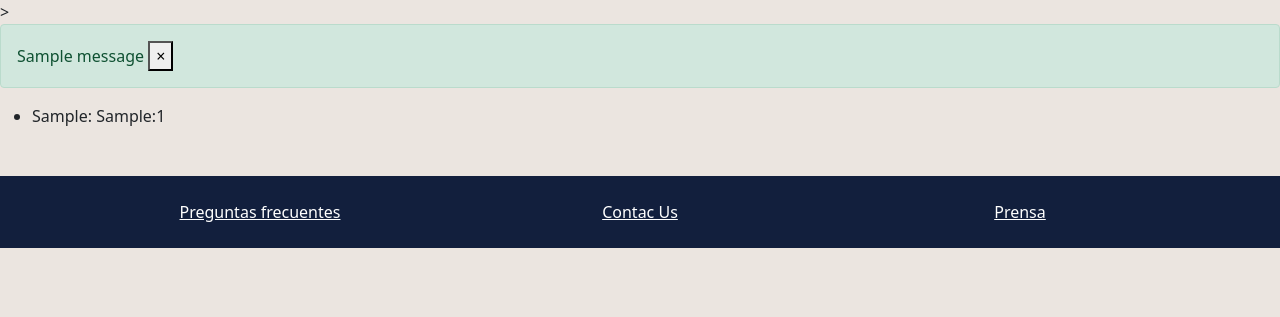
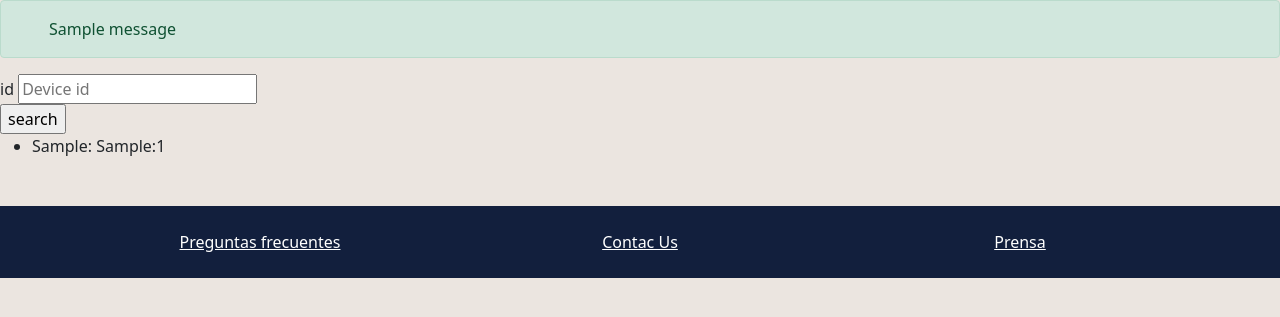
Before and after one commit to lemejiamo/IOT_Solutions, a Flask app: page /user_home in a window 1280 px wide. Shown: the part 106-423 px from the top of the page. Run offline with Flask 2, Linux system fonts and the light colour scheme; a user stored in the database is signed in; tables that the repository leaves empty hold one stand-in row (values such as "Sample post"); one stand-in notice (Sample message) is shown.

Commit message:
Graph and tables

```diff
--- a/api/v1/templates/base.html
+++ b/api/v1/templates/base.html
@@ -52,25 +52,26 @@
                 </ul>
             </div>
         </div>
-        </nav>>
+        </nav>
+        </header>
     <!--------------------- /HEADER ------------------------------>
     {% with messages = get_flashed_messages(with_categories=true) %}
         {% if messages %}
             {% for category, message in messages %}
             {% if category == 'error' %}
-                <div class="alert alert-danger alter-dismissable fade show" role="alert">
+                <div class="alert alert-danger" role="alert">
                     {{ message}}
                     <button type="button" class="close" data-dismiss="alert">
                         <span aria-hidden="true">&times;</span>
                     </button>
                 </div>
         {% else %}
-            <div class="alert alert-success alter-dismissable fade show" role="alert">
-                {{ message}}
-                <button type="button" class="close" data-dismiss="alert">
-                    <span aria-hidden="true">&times;</span>
-                </button>
+        <div class="alert alert-success d-flex align-items-center" role="alert">
+            <svg class="bi flex-shrink-0 me-2" width="24" height="24" role="img" aria-label="Success:"><use xlink:href="#check-circle-fill"/></svg>
+            <div>
+              {{ message }}
             </div>
+        </div>
             {% endif %}
             {% endfor %}
         {% endif %}
--- a/api/v1/templates/user_home.html
+++ b/api/v1/templates/user_home.html
@@ -1,6 +1,13 @@
 {% extends "base.html" %}
 {% block title %}Campus SignUp{% endblock %}
 {% block content %}
+    <form method="POST">
+        <div class="form-group">
+            <label for="id">id</label>
+            <input type="text" class="controls" id="id" name="id" placeholder="Device id">
+        </div>
+        <input class="button" type="submit" value="search">
+    </form>
     <ul>
         {% for device in devices %}
         <li>
--- a/api/v1/views/views.py
+++ b/api/v1/views/views.py
@@ -1,17 +1,59 @@
 from hashlib import new
-from flask import request, make_response, jsonify, render_template, flash
+from flask import request, render_template, flash, redirect, url_for
 from api.v1.views import views
 from models.users import User
 from models import storage
 from flask_login import login_required, current_user
-
+import pandas as pd
+import matplotlib.pyplot as plt
+from matplotlib.dates import DateFormatter
+from datetime import datetime
+import seaborn as sns
+import io
+import base64
 
 @views.route("/user_home", methods=['GET', 'POST'])
 @login_required
 def home():
-    print("EMAIL", current_user.user_email)
     campus = storage.get_one("Campus", current_user.campus_id)
     if request.method == 'POST':
-        pass
+        id = request.form.get("id")
+        if len(id) >= 1:
+            if storage.get_one("Device", int(id)) != None:
+                return redirect(url_for("views.device_records", id=id))
+        flash("Put a valid device Id to search", category="error")
+    return render_template("user_home.html", user=current_user, devices=campus.devices, campus=campus)
 
-    return render_template("user_home.html", user=current_user, devices=campus.devices, campus=campus)
+
+@views.route("/device/<id>", methods=['GET', 'POST'])
+@login_required
+def device_records(id):
+    device = storage.get_one("Device", int(id))
+    records = device.TEMP
+    df = pd.DataFrame([[record.measure, record.date] for record in records])
+    df.columns = ['Temp', 'Date']
+
+    if request.method == 'POST':
+        filtered_df = df.loc[(df['Date'] >= '2021-08-10')
+                    & (df['Date'] < '2021-08-15')]
+    else:
+        # print(df.dtypes)
+        filter = "{}-{}-01".format(datetime.now().year, datetime.now().month)
+        filtered_df = df.loc[(df['Date'] >= filter)]
+    table = filtered_df.to_html()
+    table.replace('class="dataframe"', 'class="table table-dark table-hover"')
+
+
+    figure = sns.lineplot(x = "Date", y = "Temp", data = filtered_df)
+    plt.title("{} {} for {} in {}".format(datetime.now().strftime("%B"),
+                                          "Temp", device.location, device.area))
+    date_form = DateFormatter("%b-%d")
+    figure.xaxis.set_major_formatter(date_form)
+    buf = io.BytesIO()
+    figure.get_figure().savefig(buf, format='png')
+    buf.seek(0)
+    buffer = b''.join(buf)
+    b2 = base64.b64encode(buffer)
+    graph = b2.decode('utf-8')
+
+    return render_template("device_records.html", user=current_user, device=device, table=table, graph=graph)
--- a/main.py
+++ b/main.py
@@ -18,8 +18,7 @@ company_data = {'NIT': '860062847',
                 }
 
 # dicionario para testear  el usuario
-data = {'id': '8600628479',
-        'user_id': '1022745078',
+data = {'id': '2',
         'user_email': 'user_1@email.com',
         'password': 'user_1',
         'rol': True,
```
Also changed, not shown: api/v1/templates/device_records.html (added, +24 -0 lines), 1 other file.
